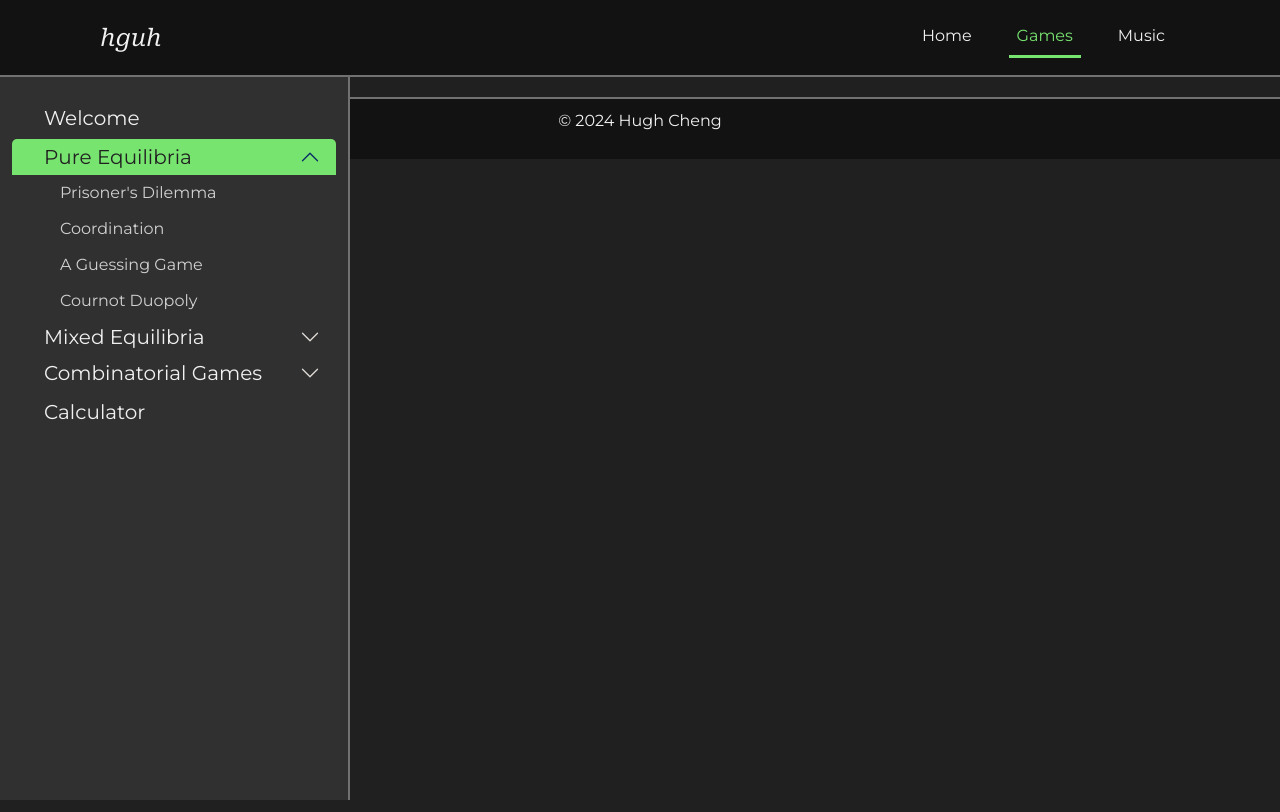
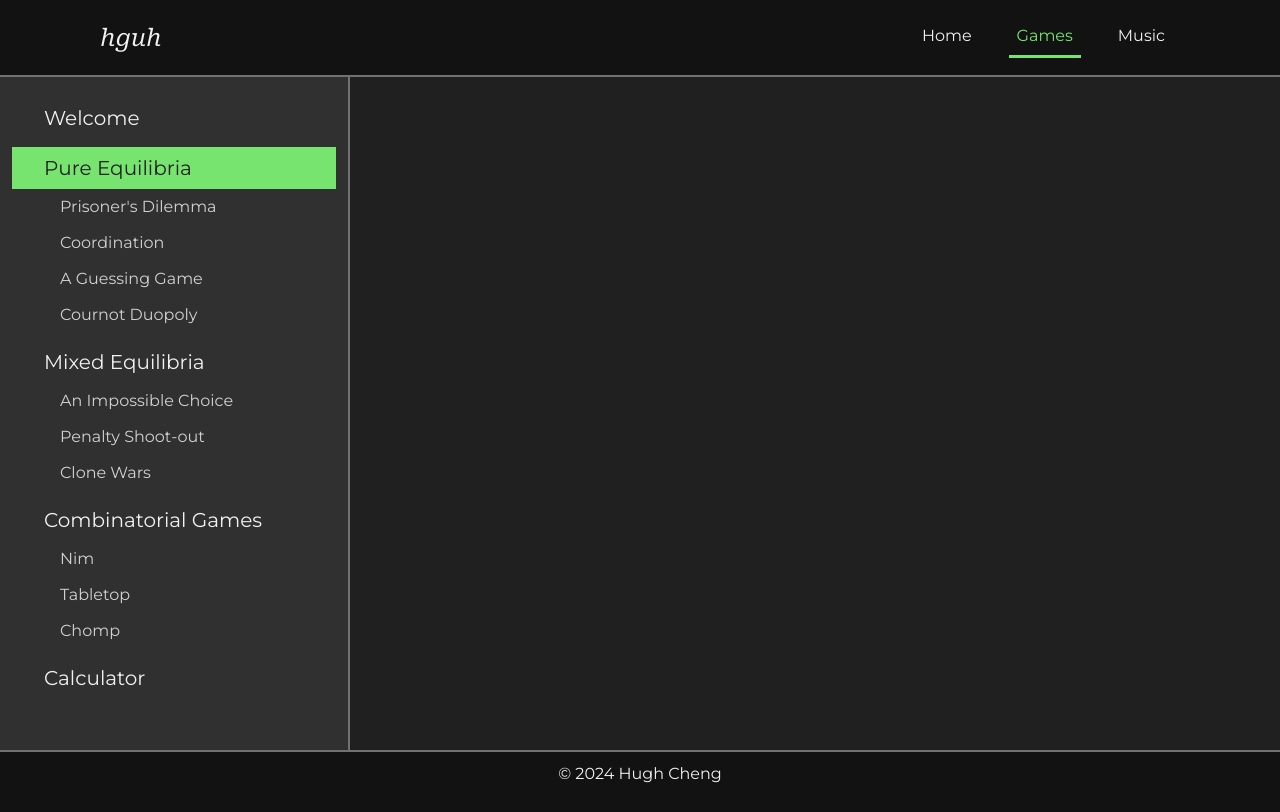
Before and after one commit to hguh-cheng/WEBSITE, an Eleventy site: page hughcheng_eleventy/src/games/pure/index.html in a window 1280 px wide. Built offline with nearby package versions, Linux system fonts and the light colour scheme; Eleventy itself is replaced by a stand-in of ours; files that its build step writes are made by us from their sources.

Commit message:
Spacing and Scrolling in Main Content

```diff
--- a/hughcheng_eleventy/src/_includes/gameslayout.html
+++ b/hughcheng_eleventy/src/_includes/gameslayout.html
@@ -8,46 +8,38 @@
   <div class="row">
     <!-- Sidebar -->
     <nav class="col-md-3 col-lg-2 d-md-block sidenav">
-      <div class="accordion" id="sidenavAccordion">
-        {% for item in gamesnavbar %} {% if item.subtabs %}
+      {% for item in gamesnavbar %}
+      <div class="nav-section">
+        {% if item.subtabs %}
         <!-- Items with subtabs -->
-        <div class="accordion-item">
-          <h2 class="accordion-header">
-            <button
-              class="accordion-button section-header"
-              type="button"
-              data-bs-toggle="collapse"
-              data-bs-target="#collapse-{{item.subtitle | slugify}}"
-              aria-expanded="false"
-              data-href="{{root}}{{item.href}}"
-              data-parent="#sidenavAccordion"
-            >
-              {{item.subtitle}}
-            </button>
-          </h2>
-          <div
-            id="collapse-{{item.subtitle | slugify}}"
-            class="accordion-collapse collapse"
-            data-bs-parent="#sidenavAccordion"
+        <a href="{{root}}{{item.href}}" class="section-link"
+          >{{item.subtitle}}</a
+        >
+        <div class="subtabs">
+          {% for subtab in item.subtabs %}
+          <a href="{{root}}{{subtab.href}}" class="nav-link"
+            >{{subtab.subtitle}}</a
           >
-            <div class="accordion-body p-0">
-              {% for subtab in item.subtabs %}
-              <a href="{{root}}{{subtab.href}}" class="nav-link">
-                {{subtab.subtitle}}
-              </a>
-              {% endfor %}
-            </div>
-          </div>
+          {% endfor %}
         </div>
         {% else %}
         <!-- Items without subtabs -->
-        <a href="{{root}}{{item.href}}" class="nav-link"> {{item.subtitle}} </a>
-        {% endif %} {% endfor %}
+        <a href="{{root}}{{item.href}}" class="section-link"
+          >{{item.subtitle}}</a
+        >
+        {% endif %}
       </div>
+      {% endfor %}
     </nav>
 
     <!-- Main content -->
-    <main class="col-md-9 ms-sm-auto col-lg-10 px-md-4">{{content}}</main>
+    <main class="gamesmain">
+      <div class="container-fluid">
+        <div class="row justify-content-center">
+          <div class="col-md-8 col-lg-6">{{content}}</div>
+        </div>
+      </div>
+    </main>
   </div>
 </div>
 
--- a/hughcheng_eleventy/src/games/gamesNav.js
+++ b/hughcheng_eleventy/src/games/gamesNav.js
@@ -1,126 +1,28 @@
 document.addEventListener("DOMContentLoaded", function () {
-  const sectionHeaders = document.querySelectorAll(".section-header");
   const currentPath = window.location.pathname;
 
-  // Get parent section ID from path
-  function getParentSectionId(path) {
-    const sections = ["pure", "mixed", "combinatorial"];
-    for (const section of sections) {
-      if (path.includes(`/games/${section}/`)) {
-        return `collapse-${section}-equilibria`;
-      }
-    }
-    return null;
-  }
-
-  // Reset accordion states
-  function resetAccordions() {
-    document.querySelectorAll(".accordion-button").forEach((button) => {
-      button.classList.add("collapsed");
-      const target = document.querySelector(
-        button.getAttribute("data-bs-target")
-      );
-      if (target) {
-        target.classList.remove("show");
-      }
-    });
-  }
-
-  // Set active accordion and subtab
-  function setActiveSection(sectionId) {
-    resetAccordions();
-
-    const activeAccordion = document.getElementById(sectionId);
-    if (activeAccordion) {
-      const parentButton =
-        activeAccordion.previousElementSibling.querySelector(
-          ".accordion-button"
-        );
-      if (parentButton) {
-        // Highlight the main accordion button
-        document.querySelectorAll(".accordion-button").forEach((btn) => {
-          btn.classList.remove("active");
-        });
-        parentButton.classList.remove("collapsed");
-        parentButton.classList.add("active");
-        activeAccordion.classList.add("show");
-      }
-    }
-
-    // Highlight active subtab
-    document.querySelectorAll(".accordion-body .nav-link").forEach((link) => {
+  function setActiveStates() {
+    // Remove all active states first
+    document.querySelectorAll(".nav-link, .section-link").forEach((link) => {
       link.classList.remove("active");
       if (link.href === window.location.href) {
         link.classList.add("active");
       }
     });
-  }
 
-  // Handle subtab highlighting on load
-  const activeLink = document.querySelector(".accordion-body .nav-link.active");
-  if (activeLink) {
-    const parentCollapse = activeLink.closest(".accordion-collapse");
-    if (parentCollapse) {
-      const sectionId = parentCollapse.id;
-      sessionStorage.setItem("activeAccordion", sectionId);
-      setActiveSection(sectionId);
-    }
-  } else {
-    // Expand the main tab based on URL
-    const parentSectionId = getParentSectionId(currentPath);
-    if (parentSectionId) {
-      sessionStorage.setItem("activeAccordion", parentSectionId);
-      setActiveSection(parentSectionId);
+    // Only highlight main section if we're on its index page
+    const sections = ["pure", "mixed", "combinatorial"];
+    for (const section of sections) {
+      const sectionPath = `/games/${section}/index.html`;
+      if (currentPath.endsWith(sectionPath)) {
+        const sectionLink = document.querySelector(`[href*="${sectionPath}"]`);
+        if (sectionLink) {
+          sectionLink.classList.add("active");
+        }
+      }
     }
   }
 
-  // Restore accordion state from sessionStorage
-  const activeAccordionId = sessionStorage.getItem("activeAccordion");
-  if (activeAccordionId) {
-    setActiveSection(activeAccordionId);
-  }
-
-  // Handle accordion clicks
-  sectionHeaders.forEach((header) => {
-    header.addEventListener("click", function (e) {
-      const buttonRect = this.getBoundingClientRect();
-      const clickX = e.clientX - buttonRect.left;
-      const arrowZone = 60; // Width of the arrow area
-
-      if (clickX < buttonRect.width - arrowZone) {
-        // Handle main tab navigation
-        const href = this.getAttribute("data-href");
-        if (href) {
-          const targetCollapse = this.getAttribute("data-bs-target");
-          if (targetCollapse) {
-            const accordionId = targetCollapse.substring(1);
-            sessionStorage.setItem("activeAccordion", accordionId);
-
-            // Highlight clicked accordion button
-            document.querySelectorAll(".accordion-button").forEach((btn) => {
-              btn.classList.remove("active");
-            });
-            this.classList.add("active");
-          }
-          window.location.href = href;
-        }
-      } else {
-        // Toggle accordion state
-        const targetCollapse = this.getAttribute("data-bs-target");
-        if (targetCollapse) {
-          const accordionId = targetCollapse.substring(1);
-          const isCurrentlyActive =
-            sessionStorage.getItem("activeAccordion") === accordionId;
-
-          if (!isCurrentlyActive) {
-            sessionStorage.setItem("activeAccordion", accordionId);
-            setActiveSection(accordionId);
-          } else {
-            resetAccordions();
-            sessionStorage.removeItem("activeAccordion");
-          }
-        }
-      }
-    });
-  });
+  // Set initial active states
+  setActiveStates();
 });
--- a/hughcheng_eleventy/src/games/gamesStyles.css
+++ b/hughcheng_eleventy/src/games/gamesStyles.css
@@ -1,10 +1,10 @@
-/* Sidebar navigation */
+/* Base sidenav styles */
 .sidenav {
   background-color: #303030;
   position: fixed;
   top: 77px;
   left: 0;
-  bottom: 0;
+  bottom: 50px; /* Account for footer height */
   width: 350px;
   padding-top: 20px;
   border-right: 2px solid #717171;
@@ -16,103 +16,86 @@
 .gamesmain {
   margin-left: 350px;
   padding: 20px;
-  margin-top: 77px;
+  padding-bottom: 70px; /* Add extra padding to prevent content from being hidden behind footer */
+  height: calc(100vh - 127px); /* 77px header + 50px footer */
+  font-size: 18px;
+  line-height: 1.6;
+  overflow-y: auto;
 }
 
-/* Accordion customization */
-.accordion-item {
-  background-color: #303030;
-  border: none;
+/* Container styles */
+.container-fluid {
+  height: 100%;
 }
 
-.accordion-button {
-  background-color: #303030;
-  color: #f1f1f1;
-  padding: 6px 32px 6px 32px;
-  font-size: 20px;
-  cursor: pointer;
-  position: relative;
-  justify-content: space-between;
-  align-items: center;
+/* Content styles */
+.gamesmain h1 {
+  font-size: 36px;
+  margin-bottom: 24px;
 }
 
-.accordion-button::after {
-  margin-left: auto;
-  margin-right: 0;
-  filter: invert(1);
-  position: absolute;
-  right: 16px;
+.gamesmain p {
+  margin-bottom: 16px;
 }
 
-.accordion-button:not(.collapsed) {
-  background-color: #303030;
-  color: #f1f1f1;
+.gamesmain form {
+  margin: 24px 0;
 }
 
-.accordion-button:focus {
-  box-shadow: none;
-  border-color: transparent;
+.gamesmain input {
+  font-size: 18px;
+  padding: 8px;
+  margin: 8px 0;
 }
 
-.accordion-button.active {
-  background-color: #78e470 !important;
-  color: #202020 !important;
+/* Navigation structure */
+.nav-section {
+  margin-bottom: 8px;
 }
 
-.accordion-button.active::after {
-  filter: none !important;
+.section-link {
+  display: block;
+  padding: 6px 32px;
+  color: #f1f1f1;
+  font-size: 20px;
+  text-decoration: none;
+  transition: background-color 0.2s;
 }
 
-/* Regular accordion button when expanded but not active */
-.accordion-button:not(.collapsed):not(.active) {
-  background-color: #303030;
+.section-link:hover {
+  background-color: #575757;
   color: #f1f1f1;
+  text-decoration: none;
 }
 
-.accordion-button:not(.collapsed):not(.active)::after {
-  filter: invert(1);
-}
-
-/* Navigation links */
-.nav-link {
-  padding: 6px 32px 6px 32px;
-  color: #f1f1f1;
-  font-size: 20px;
-}
-
-.nav-link:hover {
-  background-color: #575757;
-  color: #f1f1f1;
-}
-
-.nav-link.active {
-  background-color: #78e470 !important;
-  color: #202020 !important;
-}
-
-/* Subtabs */
-.accordion-body {
-  padding: 0;
-}
-
-.accordion-body .nav-link {
-  padding-left: 48px;
-  font-size: 16px;
-  color: #d1d1d1;
-}
-
-.accordion-body .nav-link:hover {
-  background-color: #575757;
-}
-
-.accordion-body .nav-link.active {
+.section-link.active {
   background-color: #78e470;
   color: #202020;
 }
 
-/* Prevent Bootstrap's color changes */
-.accordion-button:not(.collapsed) {
-  box-shadow: none !important;
+/* Subtabs styling */
+.subtabs {
+  padding-left: 16px;
+}
+
+.subtabs .nav-link {
+  display: block;
+  padding: 6px 32px;
+  color: #d1d1d1;
+  font-size: 16px;
+  text-decoration: none;
+  transition: background-color 0.2s;
+}
+
+.subtabs .nav-link:hover {
+  background-color: #575757;
+  color: #f1f1f1;
+  text-decoration: none;
+}
+
+.subtabs .nav-link.active {
+  background-color: #78e470;
+  color: #202020;
 }
 
 /* Matrix styles */
@@ -149,3 +132,12 @@
   margin-top: 20px;
   color: #78e470;
 }
+
+/* Make sure content column is full height */
+.row.justify-content-center {
+  height: 100%;
+}
+
+.col-md-8.col-lg-6 {
+  height: 100%;
+}
```
Also changed, not shown: 17 other files.
